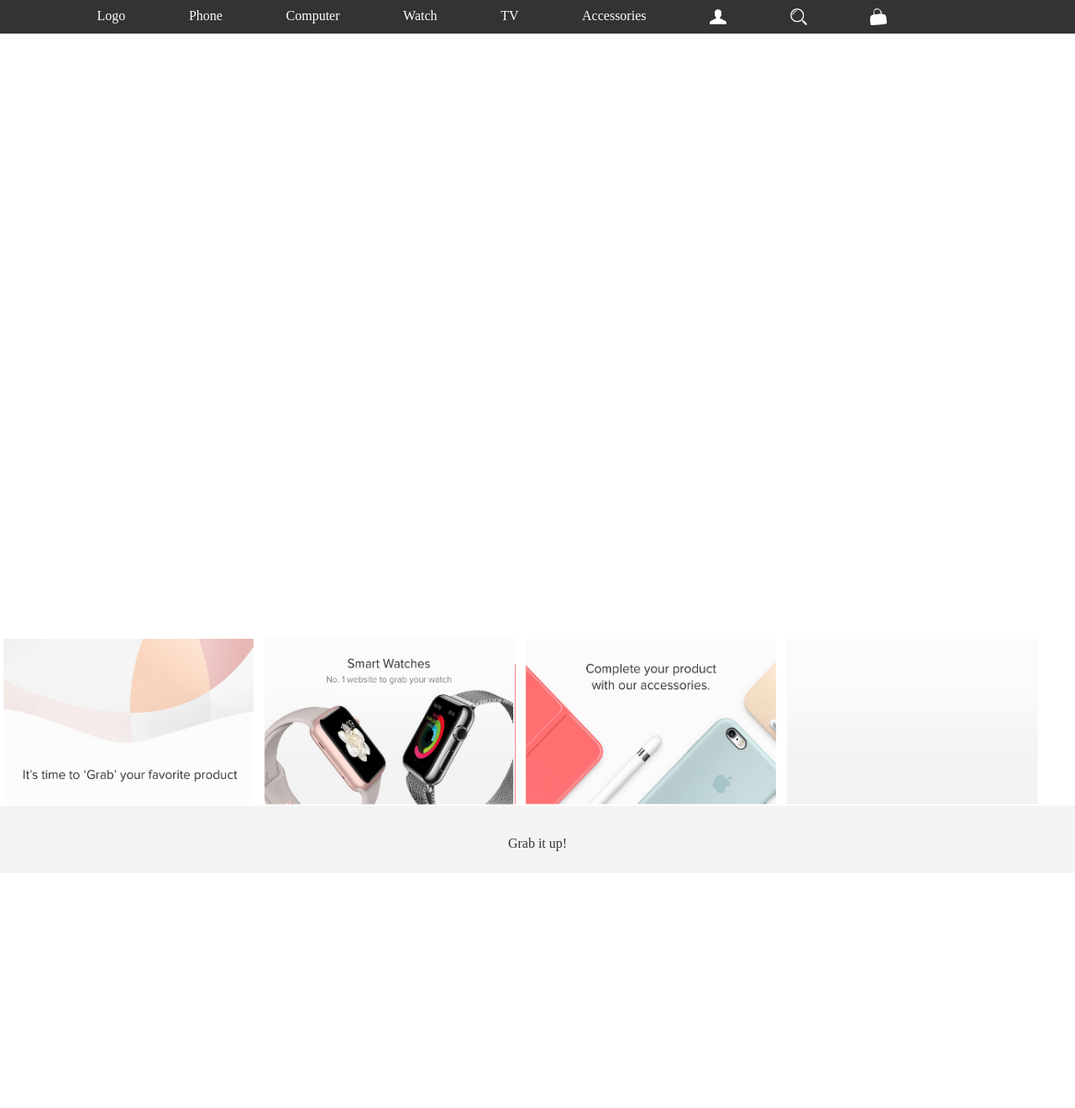
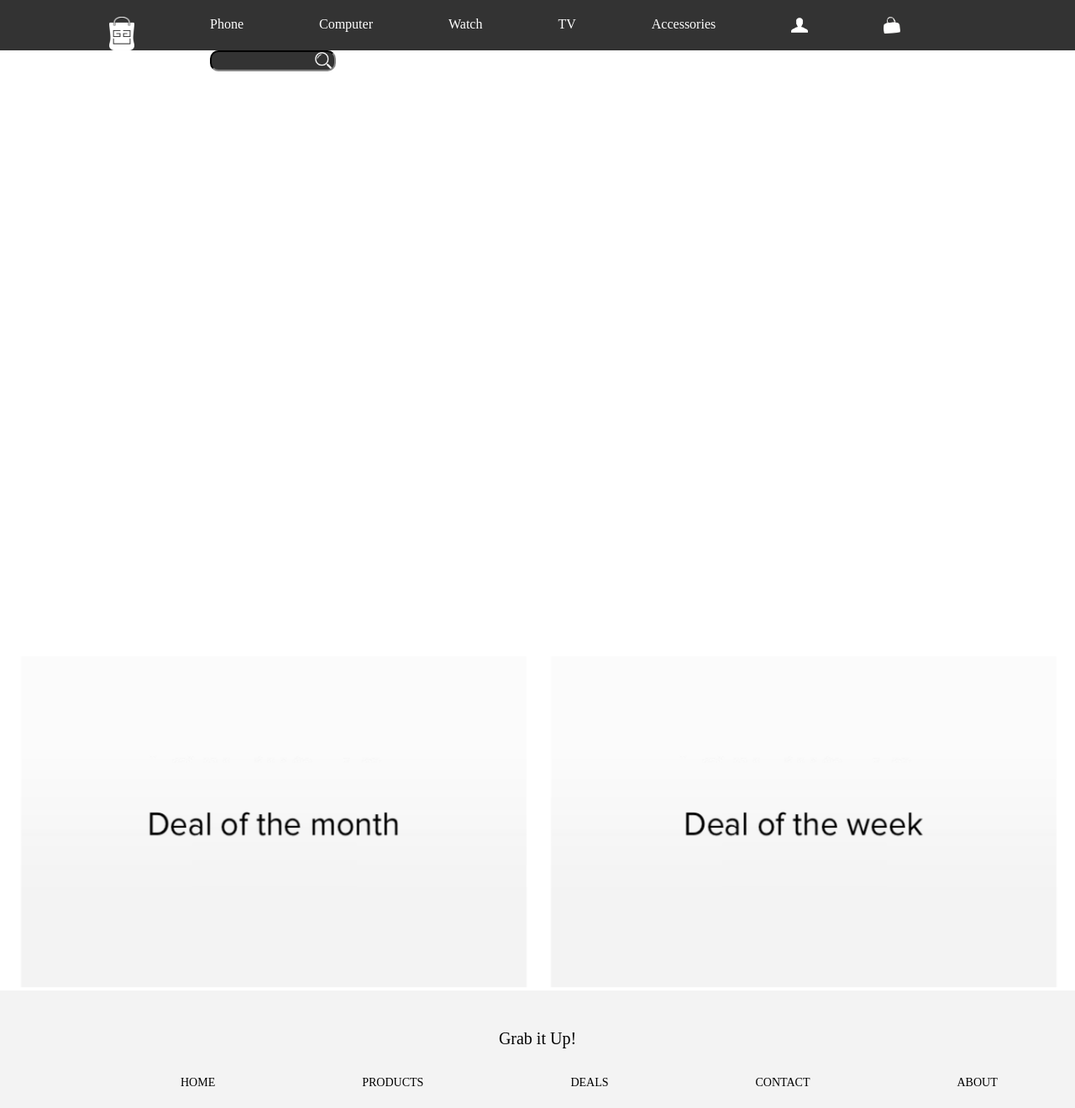
Before and after one commit to rsaraswati/Grab-it-Up, a PHP site: page /home.php in a window 1280 px wide. Shown: the whole page at 84% size. Before the commit the page ends 1014 px from the top, so only its background shows below. Run offline with PHP 8.4, Linux system fonts and the light colour scheme.

Commit message:
Header & Footer changes
- Added search tab
- Deal of the day & deal of the week
- Added links to footer
- Added logo

```diff
--- a/footer.php
+++ b/footer.php
@@ -1,5 +1,12 @@
 <?php
 echo '<footer><br/><br/>
-      <center>Grab it up! </center>
+      <center>Grab it Up! </center><br/>
+      <ul id="pagefooter">
+        <li><a href="home.php">HOME</a></li>
+        <li><a href="">PRODUCTS</a></li>
+        <li><a href="">DEALS</a></li>
+        <li><a href="">CONTACT</a></li>
+        <li><a href="">ABOUT</a></li>
+      </ul>
   </footer>';
 ?>
--- a/home.php
+++ b/home.php
@@ -25,10 +25,8 @@
 
 <!--Home Screen thumbnail images for other pages-->
     <div id="thumb">
-      <img src="img/thumb/thumb1.png" alt="">
-      <img src="img/thumb/thumb2.png" alt="">
-      <img src="img/thumb/thumb3.png" alt="">
-      <img src="img/thumb/thumb4.png" alt="">
+      <img src="img/thumb/thumb6.png" alt="">
+      <img src="img/thumb/thumb7.png" alt="">
     </div>
     <!--Footer-->
     <?php include 'footer.php';?>
--- a/menu.php
+++ b/menu.php
@@ -1,15 +1,26 @@
 <?php
 echo '<header>
       <ul id="pageheader">
-        <li><a href="home.php">Logo</a></li>
+        <li>
+            <a href="home.php">
+            <img src="img/home/white.png" width="30px" height="40px">
+            </a>
+        </li>
         <li><a href="productlist.php?p=phone">Phone</a></li>
         <li><a href="productlist.php?p=computer">Computer</a></li>
         <li><a href="productlist.php?p=watch">Watch</a></li>
         <li><a href="productlist.php?p=tv">TV</a></li>
         <li><a href="productlist.php?p=accessories">Accessories</a></li>
-        <li><a href=""><img src="img/home/user.png"></a></li>
-        <li><a href=""><img src="img/home/search.png"></a></li>
-        <li><a href=""><img src="img/home/bag.png"></a></li>
+        <li><a href=""><img src="img/home/user.png" width="20px" height="20px"></a></li>
+        <li><a href=""><img src="img/home/bag.png" width="20px" height="20px"></a></li>
+        <li>
+        <div class="searchtab">
+            <span>
+            <input type="text" class="search"/>
+            <img src="img/home/search.png" width="20px" height="20px"/>
+            </span>
+        </div>
+        </li>
       </ul>
     </header>';
 ?>
--- a/styles/default.css
+++ b/styles/default.css
@@ -4,7 +4,7 @@
 header
 {
   background-color: #333333;
-  height: 40px;
+  height: 60px;
   width: 100%;
 	color: #ffffff;
 	font-family: Proxima Nova;
@@ -13,6 +13,7 @@ header
 	font-weight: lighter;
 	width: 100%;
 	position: relative;
+  text-align: center;
  }
 #pageheader
 {
@@ -21,9 +22,9 @@ header
 }
 #pageheader li
 {
-	padding: 10px 0px 0px 0px;
+	padding: 20px 0px 0px 0px;
   float: left;
-	padding-left: 2cm;
+	padding-left: 90px;
 }
 #pageheader a
 {
@@ -32,13 +33,32 @@ header
 }
 #pageheader a img
 {
-	width: 20px;
-	height: 20px;
 
 }
 a:hover
 {
   color: #B9B9B9 !important;
+}
+.search
+{
+  background-color: #333333;
+  -moz-border-radius:10px;
+  -webkit-border-radius:10px;
+  border-color: #333333;
+  width: 150px;
+  height: 25px;
+}
+.searchtab
+{
+  position: relative;
+  width:150px;
+  padding-bottom: 10px;
+}
+.searchtab img
+{
+  position: absolute;
+  top: 2px;
+  right: 5px ;
 }
 
 /*-----------------------------------
@@ -80,11 +100,11 @@ figure#slideshow img:first-child
 }
 #thumb img
 {
-    width: 24%;
-    height: 200px;
+    width: 49%;
+    height: 400px;
     overflow: hidden;
     text-align: center;
-    padding: 0px 4px 0px 4px;
+    padding-left: 25px;
 }
 #thumb img
 {
@@ -105,24 +125,6 @@ figure#slideshow img:first-child
 {
   -webkit-transform: scale(0.7);
           transform: scale(0.7);
-}
-
-/*-----------------------------------
-		Footer
--------------------------------------*/
-footer
-{
-  background-color: #F3F3F3;
-  height: 80px;
-  width: 100%;
-  list-style-type: none;
-	color: #333333;
-	font-family: Proxima Nova;
-	font-size: 16px;
-	font-variant: normal;
-	font-weight: lighter;
-	width: 100%;
-	position: relative;
 }
 
 /*-----------------------------------
@@ -265,8 +267,44 @@ th
   background-color: #fff;
   border: 1px solid #ddd;
 }
-
 .clear
 {
     clear: both;
 }
+
+/*-----------------------------------
+    Footer
+-------------------------------------*/
+footer
+{
+  background-color: #F3F3F3;
+  height: 140px;
+  width: 100%;
+  color: #000000;
+  list-style-type: none;
+  font-family: Proxima Nova;
+  font-size: 20px;
+  font-variant: normal;
+  font-weight: lighter;
+  position: relative;
+}
+#pagefooter
+{
+  margin: 0px;
+  list-style-type: none;
+}
+#pagefooter li
+{
+  padding: 10px 0px 0px 0px;
+  float: left;
+  padding-left: 175px;
+  font-size: 14px;
+}
+#pagefooter a
+{
+    color: #000000;
+}
+a:hover
+{
+  color: #B9B9B9 !important;
+}
```
Also changed, not shown: img/home/Black.png (added), img/home/White.png (added), img/thumb/thumb6.png (added), img/thumb/thumb7.png (added), 1 other file.
